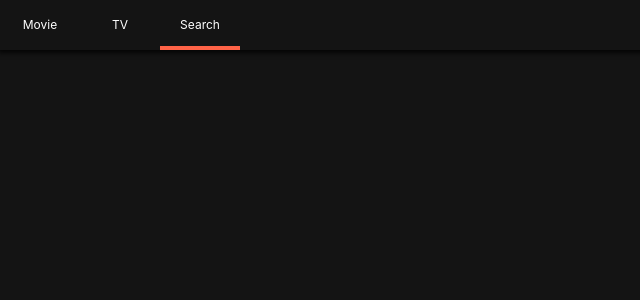
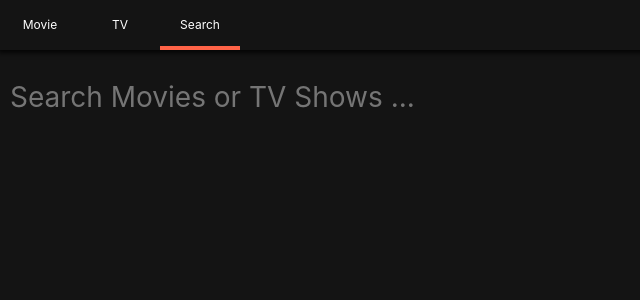
Before and after one commit to joyjsmun/nomflix, a React (Create React App) app: page /search in a window 1280 px wide. Shown: the top 300 px of the page, without its empty margins (0-640 px from the left). Built offline with nearby package versions, Linux system fonts and the light colour scheme.

Commit message:
ADD: Search Presenter

```diff
--- a/src/Routes/Search/SearchContainer.js
+++ b/src/Routes/Search/SearchContainer.js
@@ -12,11 +12,22 @@
     loading: false,
   };
 
-  handleSubmit = () => {
+  handleSubmit = event => {
+    event.preventDefault();
     const { searchTerm } = this.state;
     if (searchTerm !== '') {
       this.searchByTerm(searchTerm);
     }
+  };
+
+  updateTerm = event => {
+    const {
+      target: { value },
+    } = event;
+
+    this.setState({
+      searchTerm: value,
+    });
   };
 
   searchByTerm = async () => {
@@ -30,6 +41,7 @@
         data: { results: tvResult },
       } = await tvApi.search(searchTerm);
       this.setState({ movieResult, tvResult });
+      console.log('tv', tvResult);
     } catch {
       this.setState({ error: `Can't find your ${searchTerm}` });
     } finally {
@@ -48,6 +60,7 @@
         error={error}
         loading={loading}
         handleSubmit={this.handleSubmit}
+        updateTerm={this.updateTerm}
       />
     );
   }
--- a/src/Routes/Search/SearchPresenter.js
+++ b/src/Routes/Search/SearchPresenter.js
@@ -1,6 +1,22 @@
 import React from 'react';
 import PropTypes from 'prop-types';
 import styled from 'styled-components';
+import Loader from 'Components/Loader';
+import Section from 'Components/Section';
+
+const Container = styled.div`
+  padding: 30px 10px;
+`;
+
+const Form = styled.form`
+  margin-bottom: 50px;
+`;
+
+const Input = styled.input`
+  all: unset;
+  font-size: 28px;
+  width: 100%;
+`;
 
 const SearchPresenter = ({
   movieResult,
@@ -9,7 +25,38 @@
   loading,
   error,
   handleSubmit,
-}) => null;
+  updateTerm,
+}) => (
+  <Container>
+    <Form onSubmit={handleSubmit}>
+      <Input
+        placeholder="Search Movies or TV Shows ..."
+        value={searchTerm}
+        onChange={updateTerm}
+      />
+    </Form>
+    {loading ? (
+      <Loader />
+    ) : (
+      <>
+        {movieResult && movieResult.length > 0 && (
+          <Section title="Movie Results">
+            {movieResult.map(movie => (
+              <span key={movie.id}>{movie.title}</span>
+            ))}
+          </Section>
+        )}
+        {tvResult && tvResult.length > 0 && (
+          <Section title="TV Results">
+            {tvResult.map(show => (
+              <span key={show.id}>{show.name}</span>
+            ))}
+          </Section>
+        )}
+      </>
+    )}
+  </Container>
+);
 
 SearchPresenter.propTypes = {
   movieResult: PropTypes.array,
@@ -18,6 +65,7 @@
   loading: PropTypes.bool.isRequired,
   error: PropTypes.string,
   handleSubmit: PropTypes.func.isRequired,
+  updateTerm: PropTypes.func.isRequired,
 };
 
 export default SearchPresenter;
```
